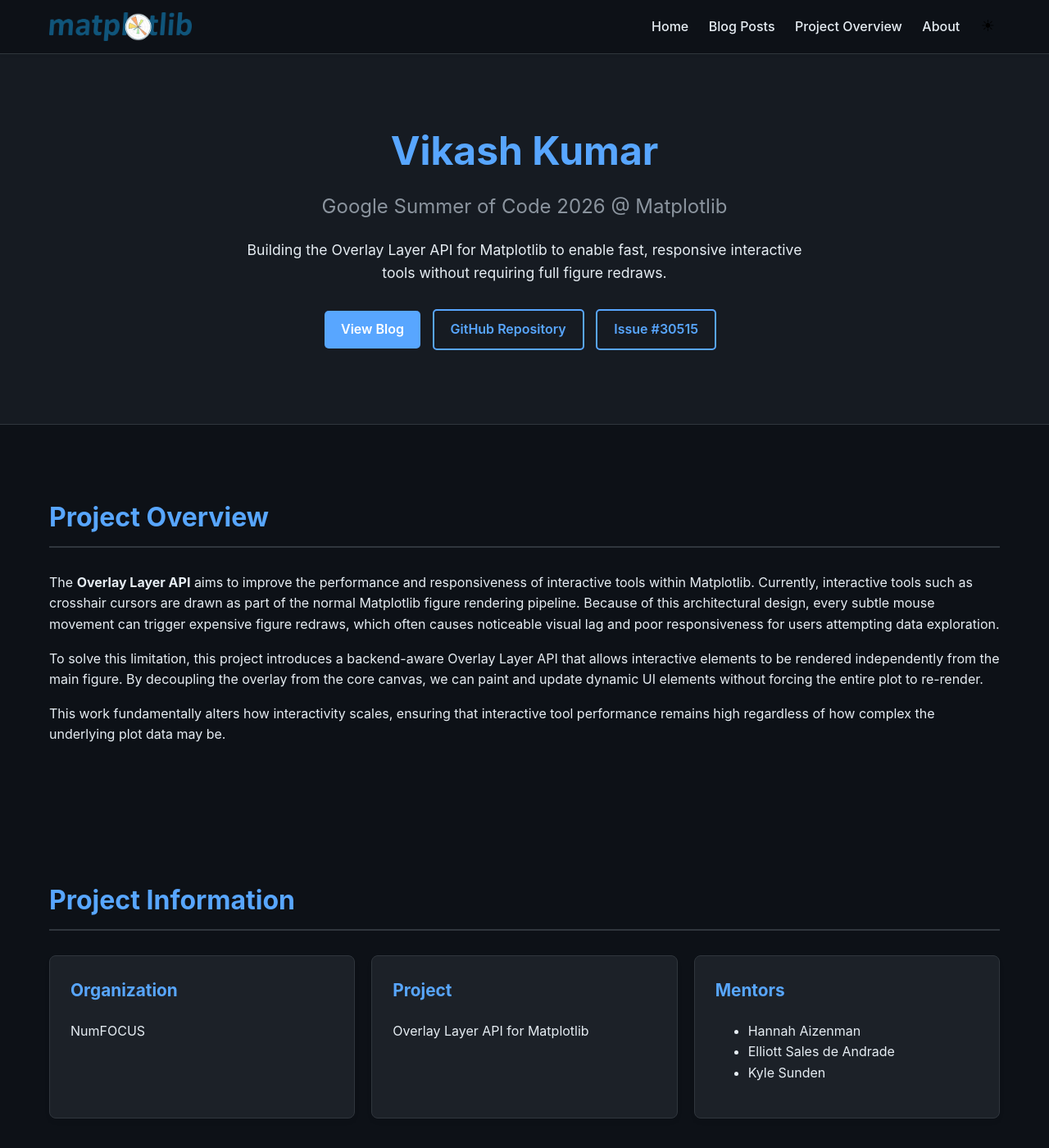
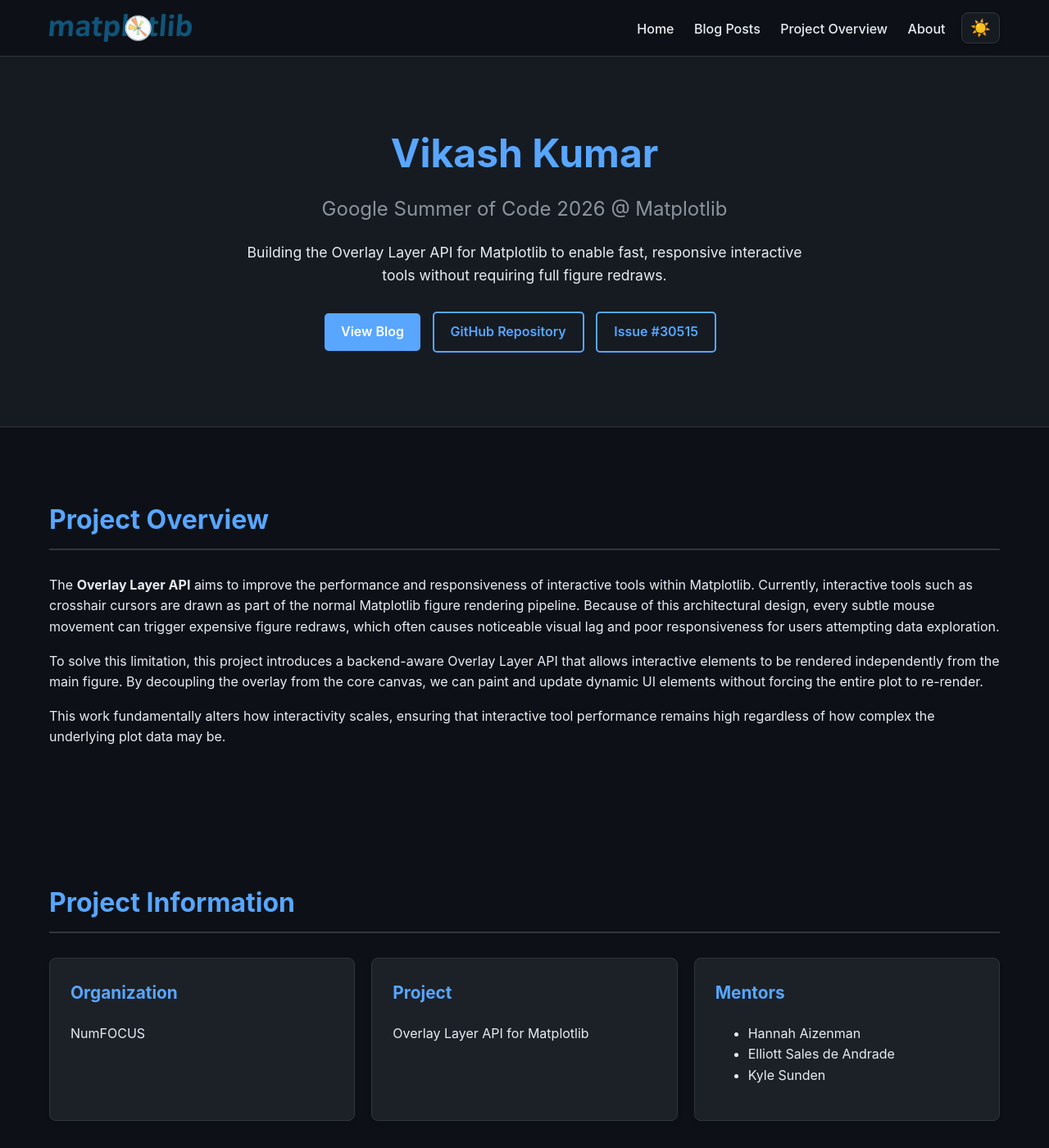
Before and after one commit to Vikash-Kumar-23/Vikash-Kumar-23.github.io, a Jekyll site: the page built from index.md, in a window 1280 px wide and 1400 px high. Shown: the whole window at 82% size. Built offline with Jekyll 4.4.1, drawn with Linux system fonts in a browser that asks for light colours.

Commit message:
update css

```diff
--- a/_layouts/default.html
+++ b/_layouts/default.html
@@ -25,7 +25,7 @@
         <a href="{{ '/' | relative_url }}#updates">Blog Posts</a>
         <a href="{{ '/' | relative_url }}#overview">Project Overview</a>
         <a href="{{ '/' | relative_url }}#about">About</a>
-        <button id="theme-toggle" class="theme-toggle" aria-label="Toggle theme" style="background:none; border:none; cursor:pointer; font-size: 1.2rem; margin-left: 15px;">🌙</button>
+        <button id="theme-toggle" class="theme-toggle" aria-label="Toggle theme">☀️</button>
       </div>
     </div>
   </nav>
--- a/assets/css/custom.css
+++ b/assets/css/custom.css
@@ -63,7 +63,27 @@ a:hover { color: var(--hover-color); text-decoration: underline; }
 .nav-brand:hover { text-decoration: none; }
 .nav-links a { margin-left: 20px; font-weight: 500; color: var(--text-color); transition: color 0.3s ease; }
 .nav-links a:hover { color: var(--primary-color); text-decoration: none; }
-.theme-toggle:focus { outline: 2px solid var(--primary-color); border-radius: 4px; }
+.theme-toggle {
+  background: var(--secondary-bg);
+  border: 1px solid var(--border-color);
+  color: #ffcc00;
+  cursor: pointer;
+  font-size: 1.25rem;
+  margin-left: 15px;
+  padding: 6px 10px;
+  border-radius: 8px;
+  display: inline-flex;
+  align-items: center;
+  justify-content: center;
+  transition: all 0.2s ease;
+  box-shadow: 0 2px 5px rgba(0,0,0,0.15);
+}
+.theme-toggle:hover {
+  background: var(--border-color);
+  border-color: var(--primary-color);
+  transform: scale(1.08);
+}
+.theme-toggle:focus { outline: 2px solid var(--primary-color); }
 
 /* Buttons */
 .btn { display: inline-block; padding: 10px 20px; background: var(--primary-color); color: var(--btn-text); border-radius: 5px; font-weight: 600; text-align: center; margin-right: 10px; margin-bottom: 10px; transition: background 0.2s, color 0.2s; }
--- a/assets/js/theme.js
+++ b/assets/js/theme.js
@@ -3,7 +3,7 @@ document.addEventListener('DOMContentLoaded', () => {
 
   // Set initial icon based on current theme
   const currentTheme = document.documentElement.getAttribute('data-theme') || 'dark';
-  themeToggle.textContent = currentTheme === 'dark' ? '☀' : '🌙';
+  themeToggle.textContent = currentTheme === 'dark' ? '☀️' : '🌙';
 
   themeToggle.addEventListener('click', () => {
     let theme = document.documentElement.getAttribute('data-theme');
@@ -13,7 +13,7 @@ document.addEventListener('DOMContentLoaded', () => {
       themeToggle.textContent = '🌙';
     } else {
       theme = 'dark';
-      themeToggle.textContent = '☀';
+      themeToggle.textContent = '☀️';
     }
 
     // Apply theme
```
